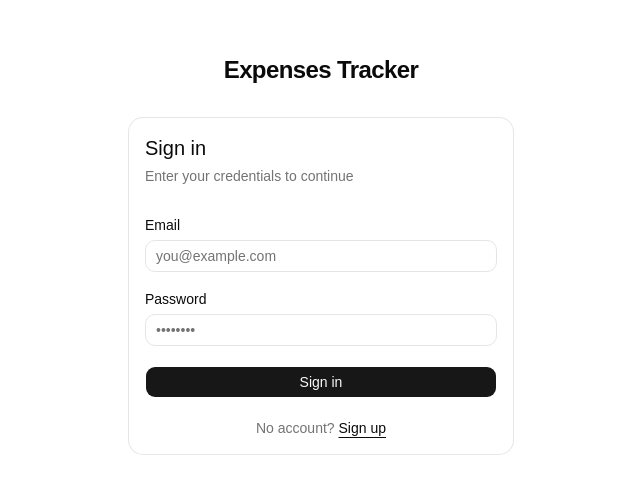
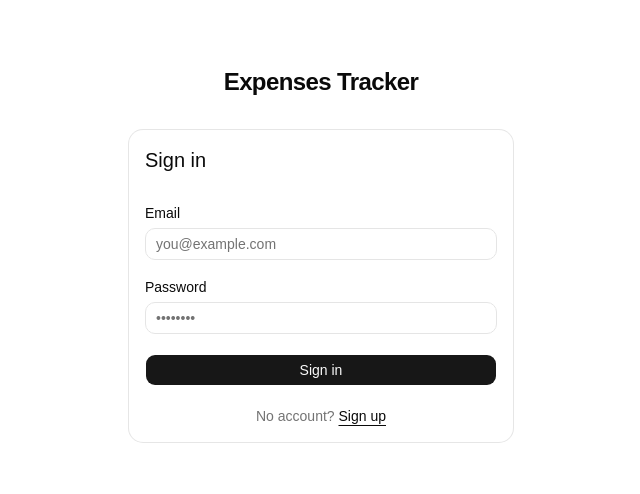
Before and after one commit to Polinamed57/Expenses-Tracker, a React (Vite) app: page /login in a window 1280 px wide. Shown: the part 146-640 px from the top of the page, without its empty margins (319-959 px from the left). Built offline with nearby package versions, Linux system fonts and the light colour scheme; no server answers.

Commit message:
Remove subtitle from login page

```diff
--- a/src/pages/Login.tsx
+++ b/src/pages/Login.tsx
@@ -11,7 +11,6 @@ export default function Login() {
         <Card>
           <CardHeader className="pb-4">
             <CardTitle className="text-xl">Sign in</CardTitle>
-            <CardDescription>Enter your credentials to continue</CardDescription>
           </CardHeader>
           <CardContent>
             <LoginForm />
```
